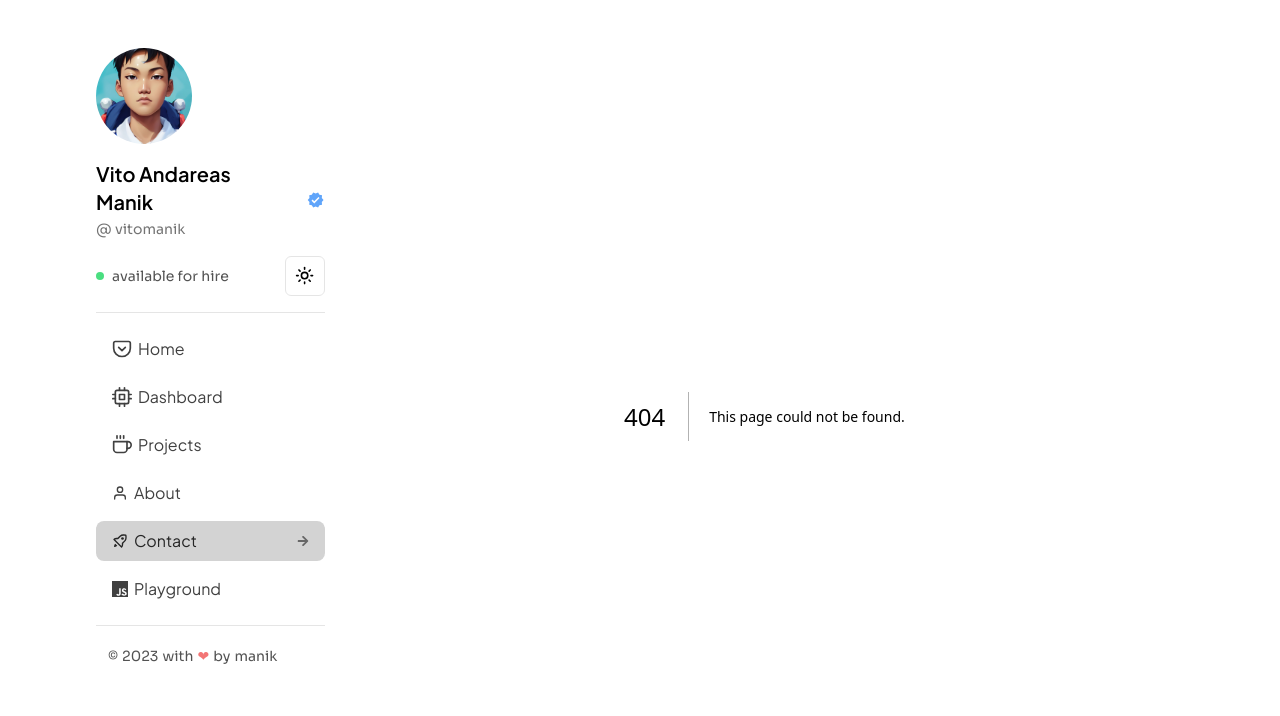
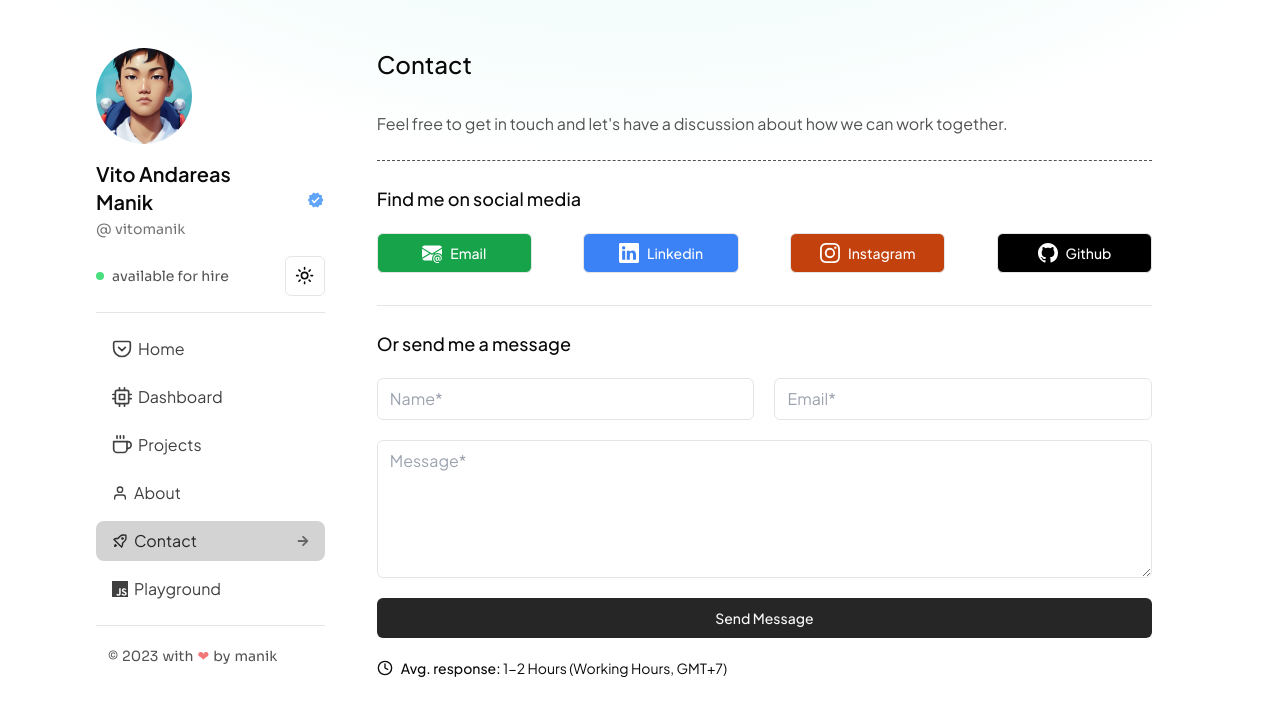
Before and after one commit to manikandareas/portfolio-2.0, a Next.js app: page /contact in a window 1280 px wide. Before the commit this address had no page. Shown: the top 716 px of the page. Built offline with nearby package versions, Linux system fonts and the light colour scheme.

Commit message:
feat(contact): adding contact page

```diff
--- /dev/null
+++ b/app/contact/_component/Contact.tsx
@@ -0,0 +1,20 @@
+"use client";
+import { Separator } from "@/app/common/components/ui/separator";
+
+import ContactForm from "./ContactForm";
+import SocialMediaList from "./SocialMediaList";
+
+const Contact = () => {
+  return (
+    <section className="space-y-6">
+      <SocialMediaList />
+      <Separator />
+      <div className="space-y-5">
+        <h3 className="text-lg font-medium">Or send me a message</h3>
+        <ContactForm />
+      </div>
+    </section>
+  );
+};
+
+export default Contact;
--- /dev/null
+++ b/app/contact/_component/ContactForm.tsx
@@ -0,0 +1,119 @@
+import axios from "axios";
+import clsx from "clsx";
+import { useState } from "react";
+import { FiClock as ClockIcon } from "react-icons/fi";
+
+import { Button } from "@/app/common/components/ui/button";
+
+interface FormDataProps {
+  name: string;
+  email: string;
+  message: string;
+}
+
+const formInitialState: FormDataProps = {
+  name: "",
+  email: "",
+  message: "",
+};
+
+const ContactForm = () => {
+  const [formData, setFormData] = useState<FormDataProps>(formInitialState);
+
+  const [formErrors, setFormErrors] = useState<Partial<FormDataProps>>({});
+  const [isLoading, setIsLoading] = useState(false);
+
+  const handleChange = (
+    e: React.ChangeEvent<HTMLInputElement | HTMLTextAreaElement>
+  ) => {
+    const { name, value } = e.target;
+    setFormData({
+      ...formData,
+      [name]: value,
+    });
+    setFormErrors({
+      ...formErrors,
+      [name]: value ? undefined : `${name} is required`,
+    });
+  };
+
+  const handleSubmit = async (e: React.FormEvent) => {
+    e.preventDefault();
+
+    const hasErrors = Object.values(formErrors).some((error) => error);
+
+    if (!hasErrors) {
+      setIsLoading(true);
+      try {
+        const response = await axios.post("/api/contact", { formData });
+        if (response.status === 200) {
+          alert("Message sent!");
+          setFormData(formInitialState);
+        }
+      } catch (error) {
+        alert(error);
+      }
+      setIsLoading(false);
+    } else {
+      alert("Error!");
+    }
+  };
+
+  const isSubmitDisabled = Object.values(formErrors).some((error) => error);
+
+  return (
+    <form onSubmit={handleSubmit}>
+      <div className="flex flex-col flex-grow gap-5">
+        <div className="flex flex-col md:flex-row gap-5">
+          <input
+            className="w-full py-2 px-3 rounded-md border border-neutral-200 focus:outline-none dark:border-neutral-700"
+            type="text"
+            placeholder="Name*"
+            name="name"
+            value={formData.name}
+            onChange={handleChange}
+            required
+          />
+          <input
+            className="w-full py-2 px-3 rounded-md border border-neutral-200 dark:border-neutral-700 focus:outline-none"
+            type="email"
+            placeholder="Email*"
+            name="email"
+            value={formData.email}
+            onChange={handleChange}
+            required
+          />
+        </div>
+        <textarea
+          className="w-full py-2 px-3 rounded-md border border-neutral-200 focus:outline-none dark:border-neutral-700"
+          rows={5}
+          placeholder="Message*"
+          name="message"
+          value={formData.message}
+          onChange={handleChange}
+          required
+        />
+        <Button
+          className={clsx(
+            "py-2.5 bg-neutral-800 dark:bg-neutral-50 dark:text-neutral-950 flex justify-center hover:dark:bg-neutral-50 hover:bg-neutral-900 hover:scale-[101%]"
+          )}
+          type="submit"
+          data-umami-event="Send Contact Message"
+          disabled={isSubmitDisabled}
+        >
+          {isLoading ? "Sending Message..." : "Send Message"}
+        </Button>
+      </div>
+
+      <div className="flex items-center gap-2 dark:text-neutral-400 my-5">
+        <ClockIcon />
+        <div className="text-sm">
+          <span className="font-medium">Avg. response:</span> 1-2 Hours (Working
+          Hours, GMT+7)
+        </div>
+      </div>
+    </form>
+  );
+};
+
+export default ContactForm;
--- /dev/null
+++ b/app/contact/_component/SocialMediaList.tsx
@@ -0,0 +1,31 @@
+import clsx from "clsx";
+
+import { Button } from "@/app/common/components/ui/button";
+import { SOCIAL_MEDIA } from "@/app/common/constant/menu";
+
+const SocialMediaList = () => {
+  const handleAction = (link: string) => window.open(link, "_blank");
+
+  return (
+    <div className="space-y-5 pb-2">
+      <h3 className="text-lg font-medium">Find me on social media</h3>
+      <div className="flex flex-col md:flex-row justify-between gap-3">
+        {SOCIAL_MEDIA?.map((item, index: number) => (
+          <Button
+            className={clsx(
+              "w-full md:w-1/5 flex justify-center items-center hover:scale-105 transition-all duration-300 text-white gap-2",
+              item?.className
+            )}
+            key={index}
+            onClick={() => handleAction(item?.href)}
+            data-umami-event={item?.eventName}
+          >
+            <i>{item?.icon}</i> <span> {item?.title}</span>
+          </Button>
+        ))}
+      </div>
+    </div>
+  );
+};
+
+export default SocialMediaList;
--- /dev/null
+++ b/app/contact/page.tsx
@@ -0,0 +1,16 @@
+import React from "react";
+import PageHeading from "../common/components/PageHeading";
+import Contact from "./_component/Contact";
+
+type Props = {};
+const PAGE_TITLE = "Contact";
+const PAGE_DESCRIPTION =
+  "Feel free to get in touch and let's have a discussion about how we can work together.";
+export default function ContactPage({}: Props) {
+  return (
+    <div data-aos="fade-up" className="space-y-6 p-8">
+      <PageHeading title={PAGE_TITLE} description={PAGE_DESCRIPTION} />
+      <Contact />
+    </div>
+  );
+}
```
